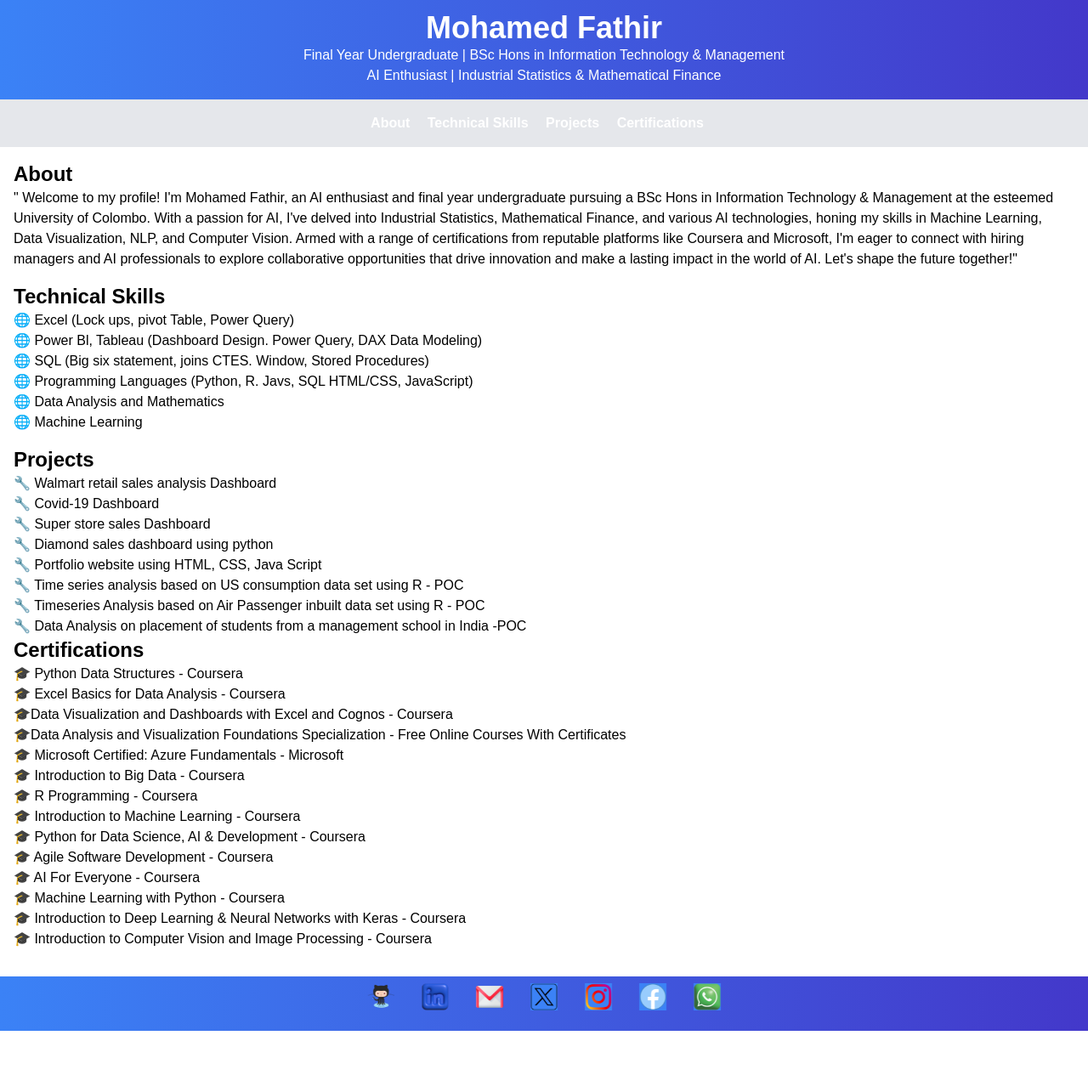
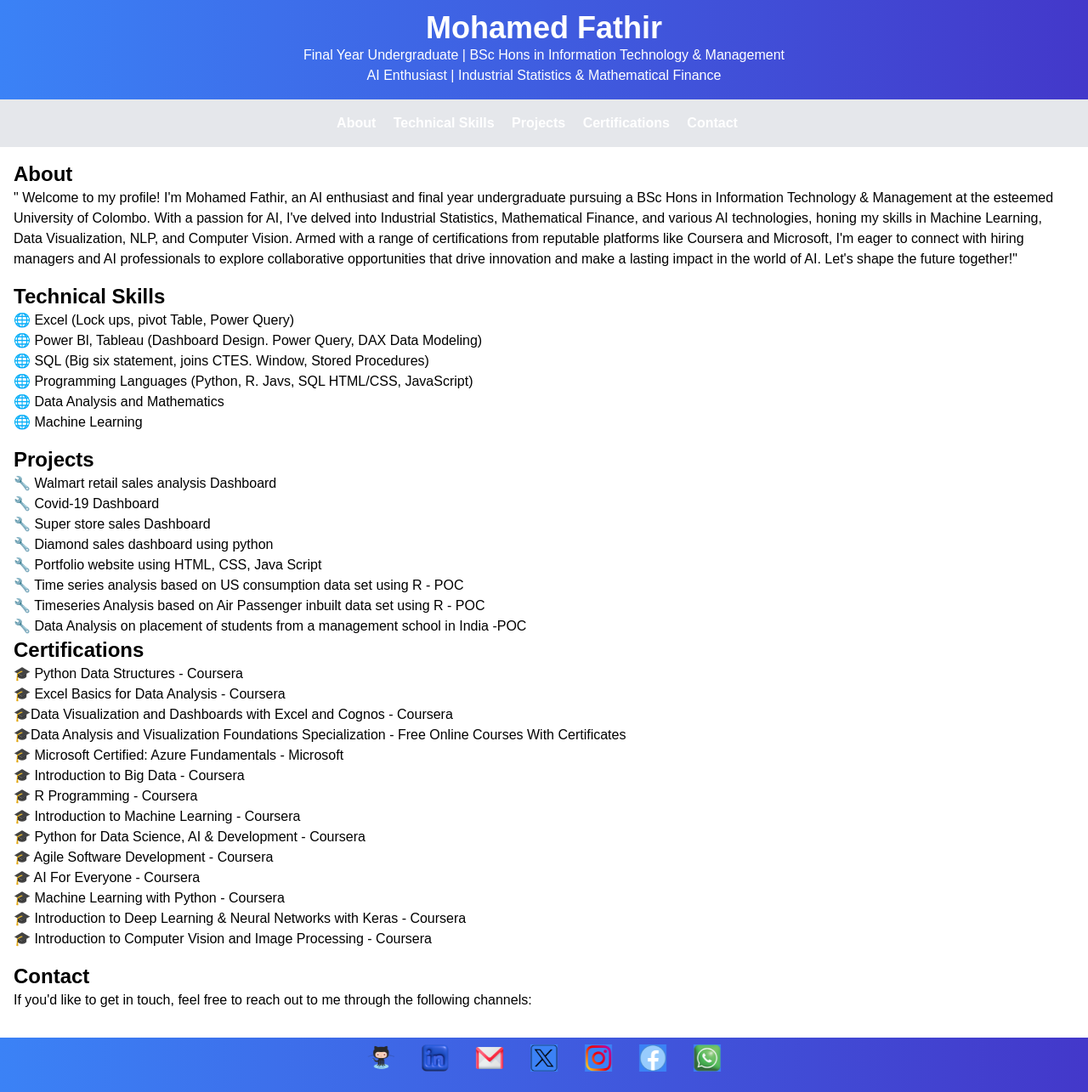
Before and after one commit to FathirAMM/web, a plain HTML site: page index.html in a window 1280 px wide. Shown: the part 147-1432 px from the top of the page at 85% size. Before the commit the page ends 1360 px from the top, so only its background shows below. Drawn offline with nearby package versions, Linux system fonts and the light colour scheme.

Commit message:
Update index.html

```diff
--- a/index.html
+++ b/index.html
@@ -21,6 +21,7 @@
     <a href="#skills" class="mr-4">Technical Skills</a>
     <a href="#projects" class="mr-4">Projects</a>
     <a href="#certifications" class="mr-4">Certifications</a>
+    <a href="#contact">Contact</a> <!-- New "Contact" link -->
   </nav>
 
   <main class="p-4">
@@ -52,6 +53,11 @@
           <!-- JavaScript will populate this list -->
         </ul>
       </section>
+    <section id="contact" class="mb-4">
+    <h2 class="text-2xl font-bold">Contact</h2>
+    <p>If you'd like to get in touch, feel free to reach out to me through the following channels:</p>
+    <!-- Social media icons or other contact information can be added here -->
+  </section>
   </main>
 
   <footer class="bg-gradient-to-r from-blue-500 to-indigo-700 p-4 text-white text-center">
```
